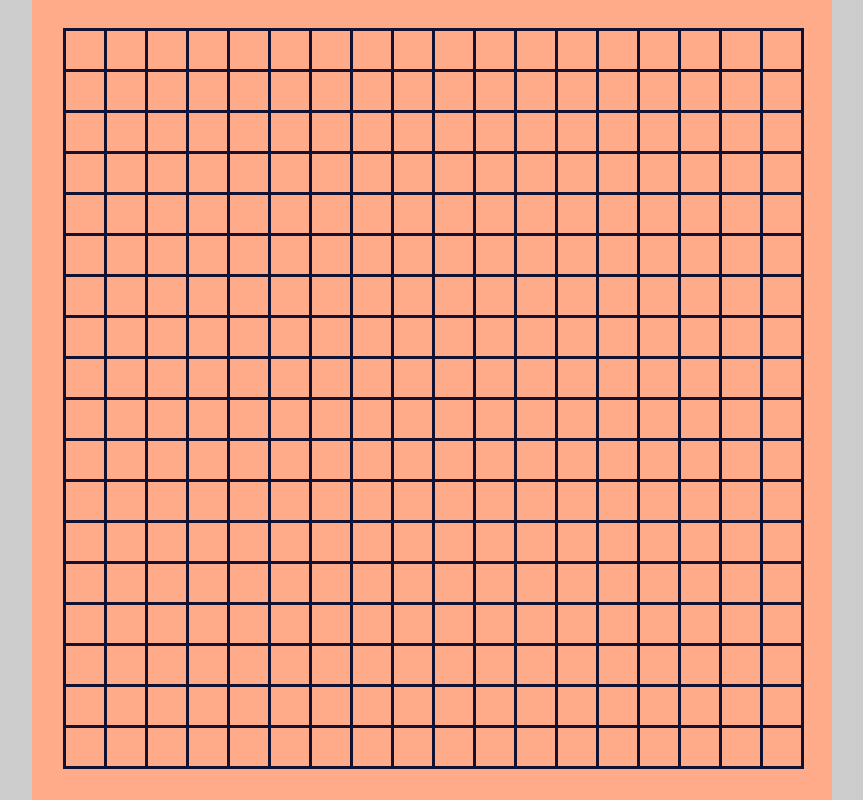
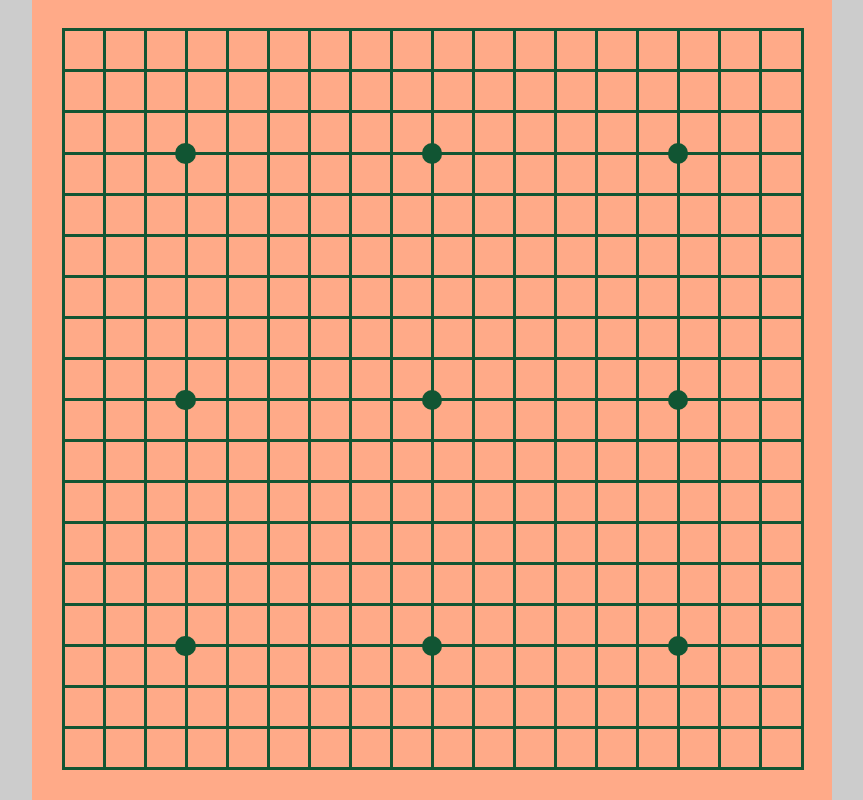
Before and after one commit to olleicua/go_sgf_editor, a plain HTML site: page index.html in a window 1280 px wide. Both pictures are taken after a click on the button "New Game". Shown: the top 800 px of the page, without its empty margins (208-1071 px from the left). Drawn offline with Linux system fonts and the light colour scheme.

Commit message:
star points and the ability to play moves

```diff
--- a/css/style.css
+++ b/css/style.css
@@ -33,11 +33,12 @@ body {
   position: absolute;
   height: 100%;
   width: 100%;
-  left: 50%;
-  bottom: 50%;
-  border-left: 3px solid #113;
-  border-bottom: 3px solid #113;
+  left: 48%;
+  bottom: 48%;
+  border-left: 3px solid #153;
+  border-bottom: 3px solid #153;
   z-index: 2;
+  pointer-events: none;
 }
 
 .board .row:first-child .point:before {
@@ -51,17 +52,19 @@ body {
 .board .row:first-child .point:last-child:before {
   height: 3px;
   width: 3px;
-  background-color: #113;
+  background-color: #153;
 }
 
-.board .row .point.white:after, .board .row .point.black:after {
+.board .row .point.white:after,
+.board .row .point.black:after,
+.board .row .point.empty.star:after {
   content: '';
   display: block;
   position: absolute;
   height: 100%;
   width: 100%;
   border-radius: 100%;
-  z-index: 10;
+  z-index: 3;
 }
 
 .board .row .point.white:after {
@@ -70,6 +73,14 @@ body {
 
 .board .row .point.black:after {
   background-color: #000;
+}
+
+.board .row .point.empty.star:after {
+  background-color: #153;
+  top: 25%;
+  left: 25%;
+  width: 50%;
+  height: 50%;
 }
 
 .tree, .controls {
--- a/js/game.js
+++ b/js/game.js
@@ -1,22 +1,40 @@
 (function() {
 
   window.Point = {
-    build: function() {
-      var p = Object.create(this);
-      p.neighbors = [];
-      p.value = 'empty';
-      return p;
+    build: function(board) {
+      var point = Object.create(this);
+      point.board = board;
+      point.neighbors = [];
+      point.value = 'empty';
+      return point;
     },
 
     connect: function(other) {
       this.neighbors.push(other);
       other.neighbors.push(this);
     },
+
+    addDOMLink: function($point) {
+      var that = this;
+
+      this.$point = $point;
+
+      $point.addEventListener('click', function() {
+        that.board.playMove(that);
+      });
+    },
+
+    setValue: function(value) {
+      this.value = value;
+      this.$point.classList.remove('black', 'white', 'empty');
+      this.$point.classList.add(value);
+    }
   };
 
-  window.Game = {
-    newBoard: function(size) {
-      var board = [];
+  window.Game = [];
+
+  Game.build = function(size) {
+    var board = Object.create(this);
 
     var row = null;
     var point = null;
@@ -24,15 +42,23 @@
       row = [];
       board.push(row);
       for (var x = 0; x < size; x++) {
-          point = Point.build();
+        point = Point.build(board);
         row.push(point)
         if (y > 0) point.connect(board[y - 1][x]);
         if (x > 0) point.connect(board[y][x - 1]);
       }
     }
 
+    board.turn = 'black';
+
     return board;
-    }
+  };
+
+  Game.playMove = function(point) {
+    if (point.value !== 'empty') return;
+
+    point.setValue(this.turn);
+    this.turn = this.turn === 'black' ? 'white' : 'black';
   };
 
 })()
--- a/js/ui.js
+++ b/js/ui.js
@@ -45,25 +45,47 @@
     var $point = null;
 
     var cellWidth = ($board.offsetWidth - 20) / size
+    var starPositions = stars(size);
 
-    board = Game.newBoard(size);
+    board = Game.build(size);
 
     for (var y = 0; y < size; y++) {
       $row = document.createElement('div');
-      $row.className = 'row';
+      $row.classList.add('row');
       $row.style.height = cellWidth + 'px';
       for (var x = 0; x < size; x++) {
         $point = document.createElement('div');
-        $point.className = 'point';
+        $point.classList.add('point', 'empty');
+        if (starPositions.indexOf(x) !== -1 && starPositions.indexOf(y) !== -1) {
+          $point.classList.add('star');
+        }
         $point.style.width = cellWidth + 'px';
         $point.style.height = cellWidth + 'px';
-        board[y][x].DOMLink = $point;
+        board[y][x].addDOMLink($point);
         $row.appendChild($point);
       }
       $board.appendChild($row);
     }
   };
 
+  stars = function(size) {
+    if (size < 9) {
+      if (size % 2 === 1) {
+        return [(size - 1) / 2];
+      } else {
+        return [];
+      }
+    } else if (size < 13) {
+      return [3, size - 4];
+    } else {
+      if (size % 2 === 1) {
+        return [3, size - 4, (size - 1) / 2];
+      } else {
+        return [3, size - 4];
+      }
+    }
+  };
+
   init();
 
 })();
```
Lines whose indentation alone changed are shown as unchanged.
